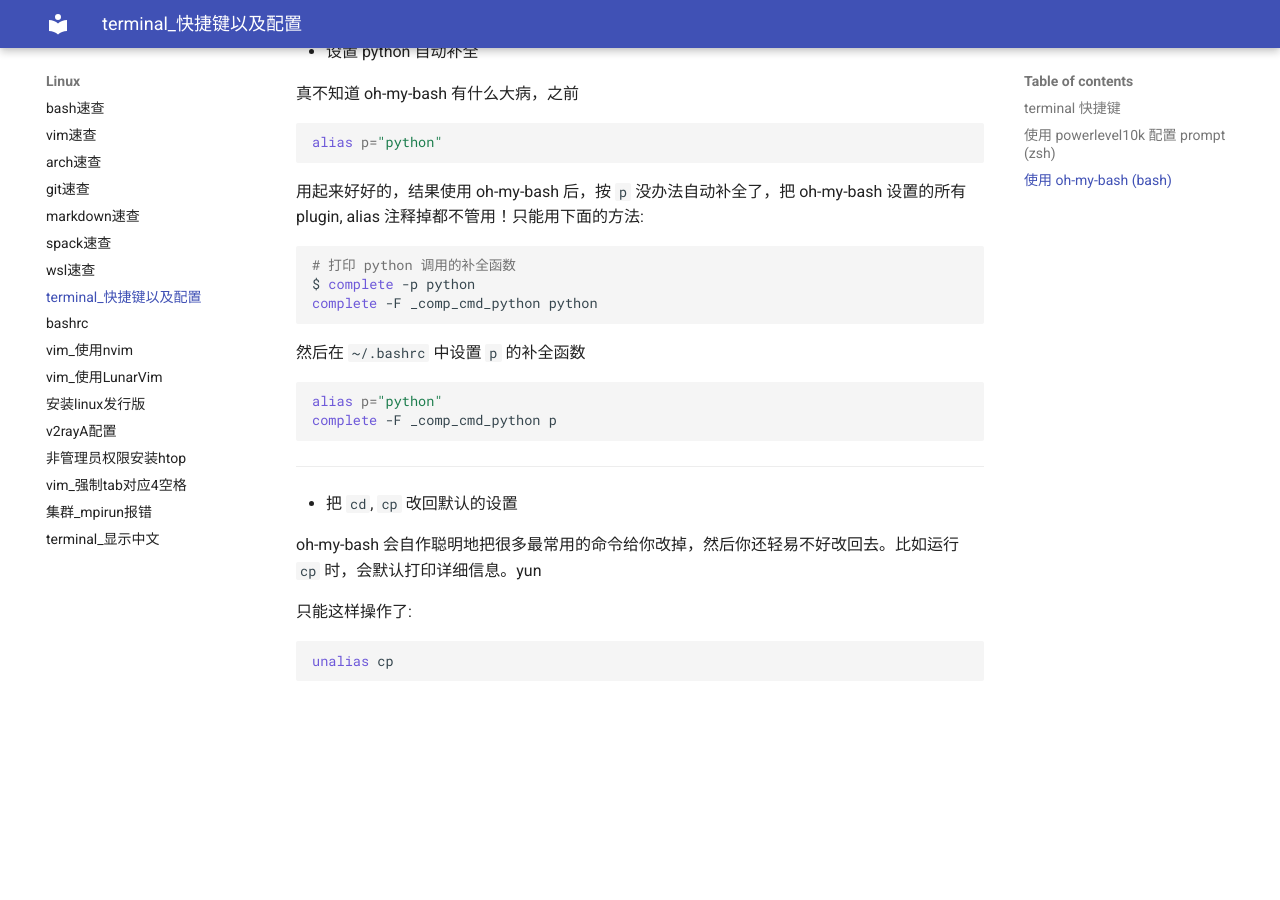
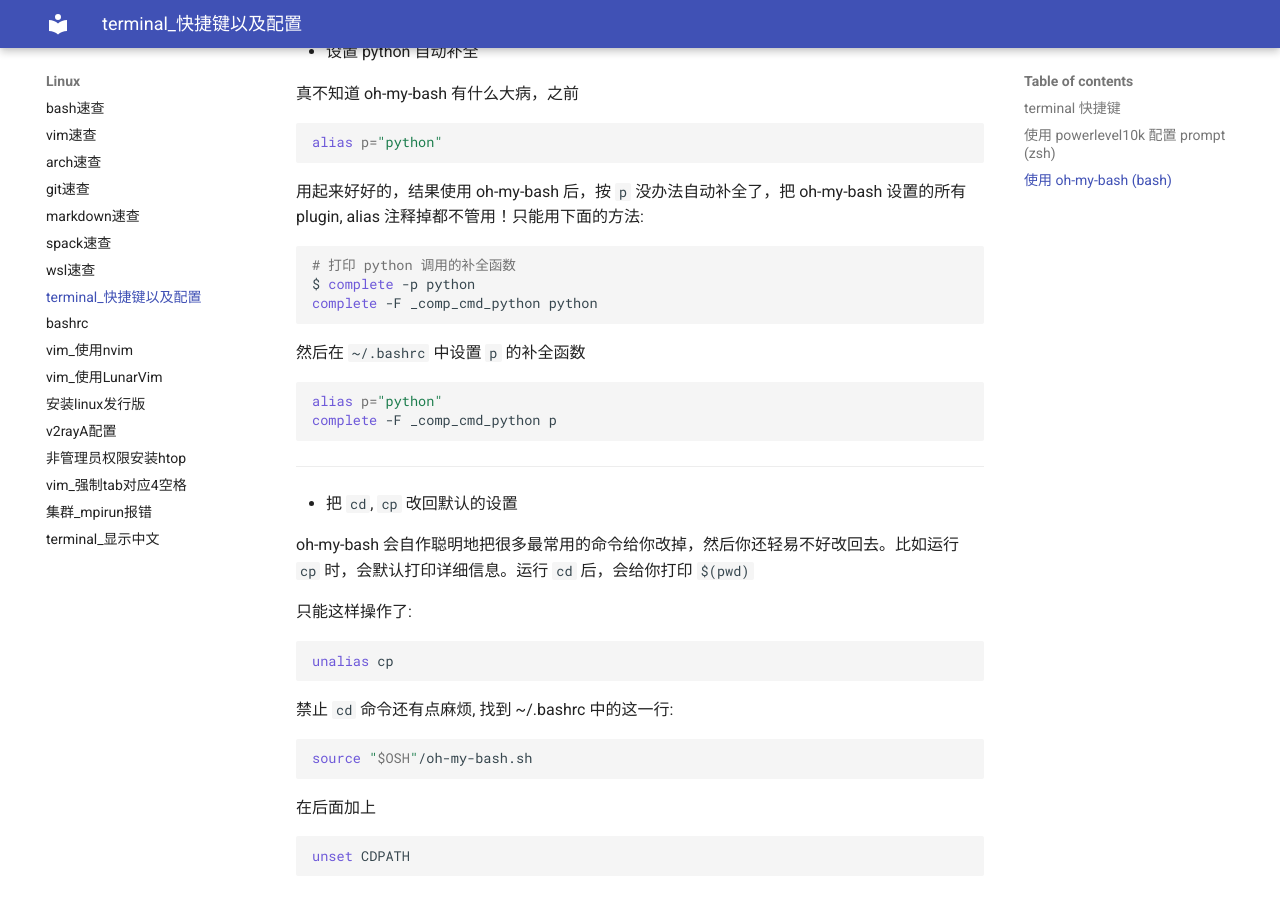
Before and after one commit to ymma98/technotes, an MkDocs documentation site: the page built from docs/Linux/terminal_快捷键以及配置.md, in a window 1280 px wide and 900 px high, scrolled down 2191 px. Built offline with MkDocs 1.6.1 and Material for MkDocs 9.7.7, drawn with Linux system fonts in a browser that asks for light colours; before the commit the page ends 2896 px from its top, so only the background shows below that.

Commit message:
docs/Linux/terminal_快捷键以及配置.md updated from https://stackedit.cn/

````diff
--- a/docs/Linux/terminal_快捷键以及配置.md
+++ b/docs/Linux/terminal_快捷键以及配置.md
@@ -92,16 +92,26 @@ complete -F _comp_cmd_python p
 
 * 把 `cd`, `cp` 改回默认的设置
 
-oh-my-bash 会自作聪明地把很多最常用的命令给你改掉，然后你还轻易不好改回去。比如运行 `cp` 时，会默认打印详细信息。yun
+oh-my-bash 会自作聪明地把很多最常用的命令给你改掉，然后你还轻易不好改回去。比如运行 `cp` 时，会默认打印详细信息。运行 `cd` 后，会给你打印 `$(pwd)`
 
 只能这样操作了:
 ```bash
 unalias cp
 ```
+禁止 `cd` 命令还有点麻烦, 找到 ~/.bashrc 中的这一行:
+```bash
+source "$OSH"/oh-my-bash.sh
+```
+在后面加上
+```bash
+unset CDPATH
+```
+
+
 
 
 <!--stackedit_data:
-eyJoaXN0b3J5IjpbLTE0MTM2NzQ0MTQsLTE3NDkzNTY4MTIsNz
-kyOTU4NjY0LC0yMDg1NjIzNjMwLDEwODY2MjQ0MTUsLTE5Njg1
-MzM0MjAsLTg0NzMyNDM1OSwzMDkwNjU4MjZdfQ==
+eyJoaXN0b3J5IjpbLTEwMDMzOTQ1NiwtMTc0OTM1NjgxMiw3OT
+I5NTg2NjQsLTIwODU2MjM2MzAsMTA4NjYyNDQxNSwtMTk2ODUz
+MzQyMCwtODQ3MzI0MzU5LDMwOTA2NTgyNl19
 -->
````
